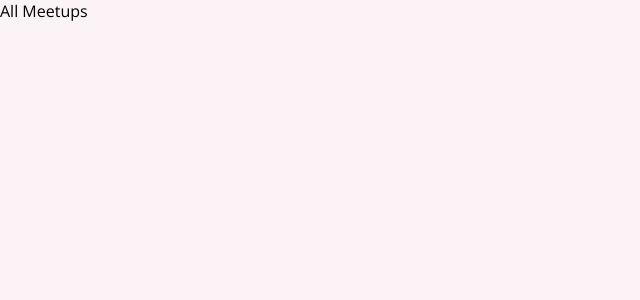
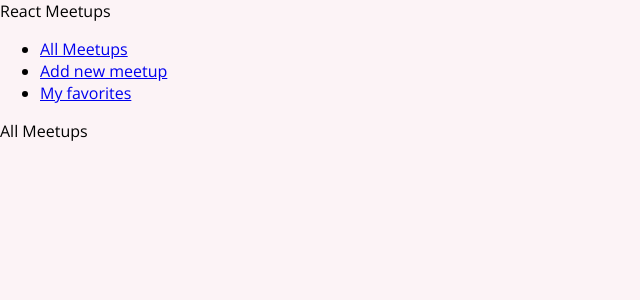
Before and after one commit to isabella232/i-love-music, a React (Create React App) app: page / in a window 1280 px wide. Shown: the top 300 px of the page, without its empty margins (0-640 px from the left). Built offline with nearby package versions, Linux system fonts and the light colour scheme.

Commit message:
Active links

```diff
--- a/src/App.js
+++ b/src/App.js
@@ -2,10 +2,12 @@
 import AllMeetupsPage from "./pages/AllMeetups";
 import NewMeetupPage from "./pages/NewMeetup";
 import FavoritePage from "./pages/Favorites";
+import MainNav from "./components/layout/MainNavigation";
 
 function App() {
   return (
     <div>
+      <MainNav />
       <Switch>
         <Route path = '/' exact>
           <AllMeetupsPage></AllMeetupsPage>
--- /dev/null
+++ b/src/components/layout/MainNavigation.js
@@ -0,0 +1,24 @@
+import { Link } from "react-router-dom";
+
+function MainNav() {
+    return (
+        <header>
+            <div>React Meetups</div>
+            <nav>
+                <ul>
+                    <li>
+                        <Link to='/'>All Meetups</Link>
+                    </li>
+                    <li>
+                        <Link to='/new-meetup'>Add new meetup</Link>
+                    </li>
+                    <li>
+                        <Link to='/favorites'>My favorites</Link>
+                    </li>
+                </ul>
+            </nav>
+        </header>
+    );
+}
+
+export default MainNav;
```
